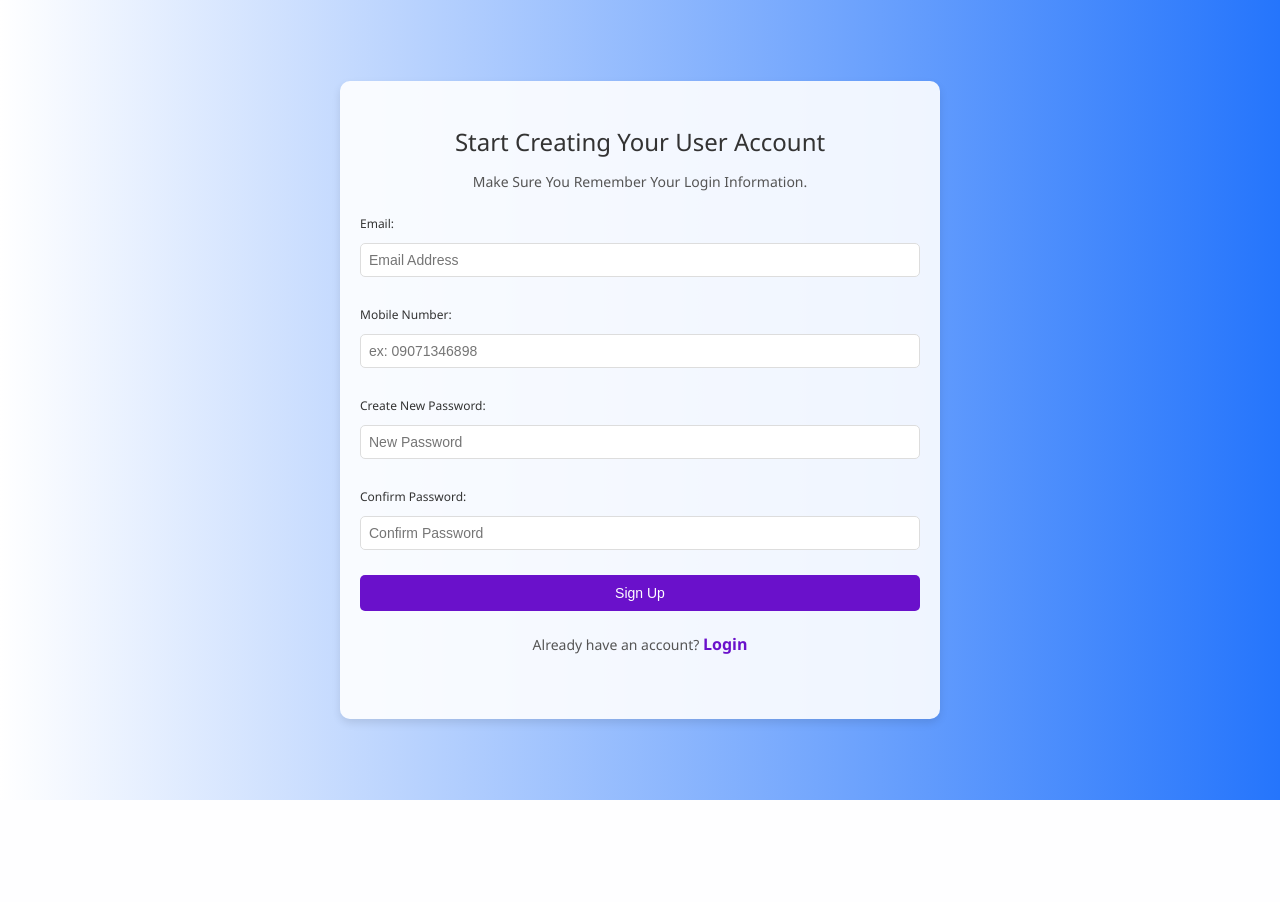
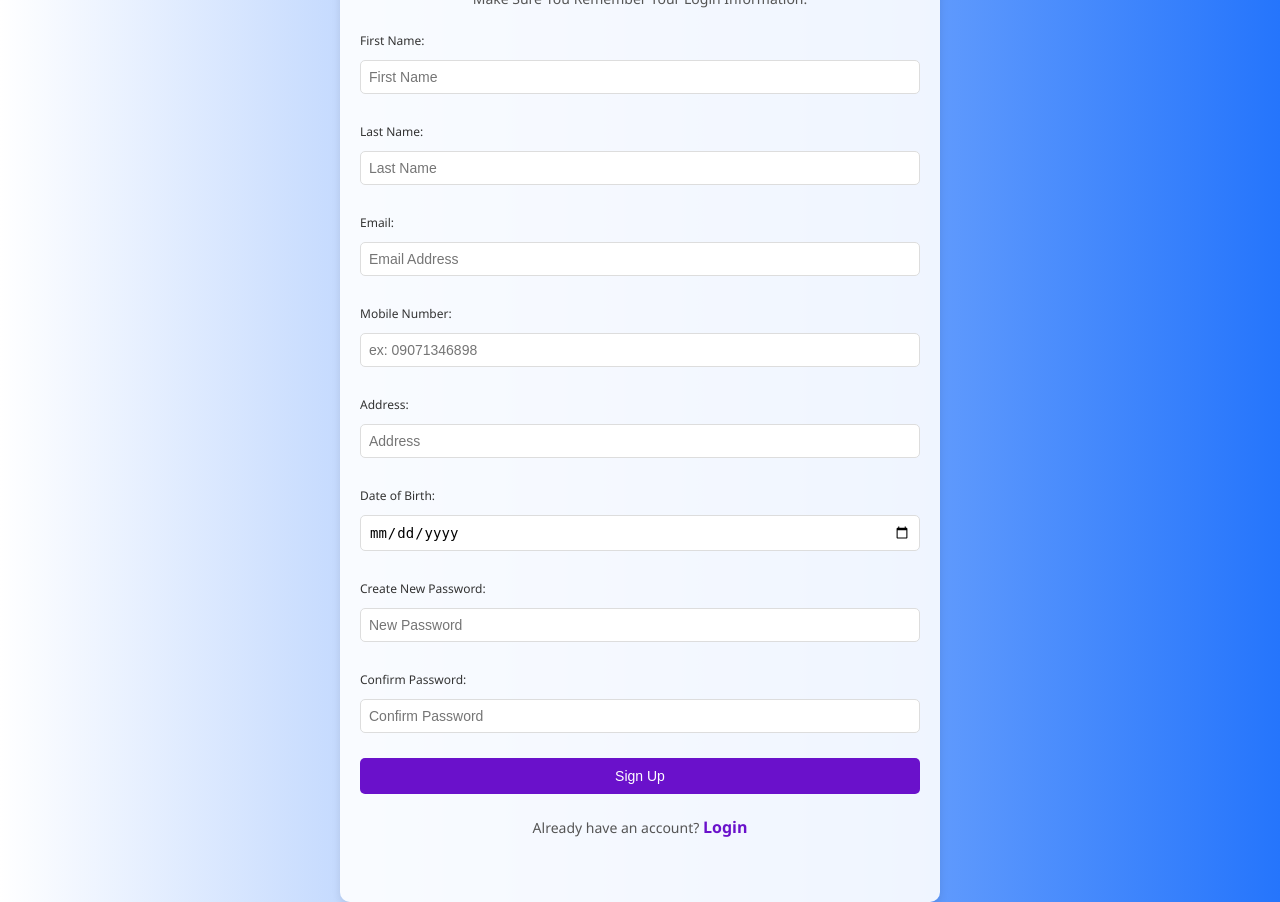
Before and after one commit to PrinceSanguan/Dentist-Appointment-System, a Laravel app: page /signup in a window 1280 px wide. Before the commit the page ends 800 px from the top, so only its background shows below. Run offline with Laravel 10, Linux system fonts and the light colour scheme.

Commit message:
push this

```diff
--- a/app/Http/Controllers/IndexController.php
+++ b/app/Http/Controllers/IndexController.php
@@ -11,11 +11,6 @@ class IndexController extends Controller
         return view ('welcome');
     }
 
-    public function signup()
-    {
-        return view ('signup');
-    }
-
     public function signin()
     {
         return view ('signin');
--- /dev/null
+++ b/app/Http/Controllers/SignupController.php
@@ -0,0 +1,48 @@
+<?php
+
+namespace App\Http\Controllers;
+
+use Illuminate\Http\Request;
+use App\Models\User;
+
+class SignupController extends Controller
+{
+    public function index()
+    {
+        return view ('signup');
+    }
+
+    public function signup(Request $request)
+    {
+        // Validate the request data with custom error messages
+        $request->validate([
+            'firstName' => 'required|string|max:255',
+            'lastName' => 'required|string|max:255',  // Corrected typo
+            'email' => 'required|email',  // Email validation and uniqueness check
+            'number' => 'required',  // Number validation for phone number
+            'address' => 'required|string|max:255',
+            'dob' => 'required',  // Ensure dob is a valid date
+            'password' => 'required|confirmed',
+        ]);
+
+        // Saving the user in the database
+        $user = User::create([
+            'firstName' => $request->input('firstName'),
+            'lastName' => $request->input('lastName'),  // Corrected typo
+            'email' => $request->input('email'),
+            'number' => $request->input('number'),
+            'address' => $request->input('address'),
+            'dob' => $request->input('dob'),  // dob is saved as it is
+            'userRole' => 'patient',  // Assuming default role is 'patient'
+            'password' => bcrypt($request->input('password')),  // Encrypt the password
+        ]);
+
+        // Check if user creation was successful
+        if (!$user) {
+            return redirect()->route('signup')->with('error', 'Failed to create user.');
+        }
+
+        // Redirect with success message if user is created successfully
+        return redirect()->route('signin')->with('success', 'Ikaw ay nakarehistro na!');
+    }
+}
--- a/resources/views/signup.blade.php
+++ b/resources/views/signup.blade.php
@@ -17,38 +17,65 @@
         <p class="header-text">Start Creating Your User Account</p>
         <p class="sub-text">Make Sure You Remember Your Login Information.</p>
         <div class="form-body">
-            <form action="" method="POST">
+
+            <form action="{{route('signup-form')}}" method="post">
+                @csrf
+                <div class="label-td">
+                    <label for="newemail" class="form-label">First Name:</label>
+                </div>
+                <div class="label-td">
+                    <input type="text" name="firstName" class="input-text" placeholder="First Name" required>
+                </div>
+                <div class="label-td">
+                    <label for="newemail" class="form-label">Last Name:</label>
+                </div>
+                <div class="label-td">
+                    <input type="text" name="lastName" class="input-text" placeholder="Last Name" required>
+                </div>
                 <div class="label-td">
                     <label for="newemail" class="form-label">Email:</label>
                 </div>
                 <div class="label-td">
-                    <input type="email" name="newemail" class="input-text" placeholder="Email Address" required>
+                    <input type="email" name="email" class="input-text" placeholder="Email Address" required>
                 </div>
                 <div class="label-td">
                     <label for="tele" class="form-label">Mobile Number:</label>
                 </div>
                 <div class="label-td">
-                    <input type="tel" name="tele" class="input-text" placeholder="ex: 09071346898" pattern="[0]{1}[0-9]{9}">
+                    <input type="number" name="number" class="input-text" placeholder="ex: 09071346898" required min="0">
                 </div>
                 <div class="label-td">
-                    <label for="newpassword" class="form-label">Create New Password:</label>
+                    <label class="form-label">Address:</label>
                 </div>
                 <div class="label-td">
-                    <input type="password" name="newpassword" class="input-text" placeholder="New Password" required>
+                    <input type="text" name="address" class="input-text" placeholder="Address" required>
                 </div>
                 <div class="label-td">
-                    <label for="cpassword" class="form-label">Confirm Password:</label>
+                    <label class="form-label">Date of Birth:</label>
                 </div>
                 <div class="label-td">
-                    <input type="password" name="cpassword" class="input-text" placeholder="Confirm Password" required>
+                    <input type="date" name="dob" class="input-text" placeholder="Date of Birth" required>
                 </div>
+                <div class="label-td">
+                    <label class="form-label">Create New Password:</label>
+                </div>
+                <div class="label-td">
+                    <input type="password" name="password" class="input-text" placeholder="New Password" required>
+                </div>
+
+                <div class="label-td">
+                    <label class="form-label">Confirm Password:</label>
+                </div>
+                <div class="label-td">
+                    <input type="password" name="password_confirmation" class="input-text" placeholder="Confirm Password" required>
+                </div>
+
                 <div>
-
-
                 <div>
                     <input type="submit" value="Sign Up" class="login-btn btn-primary btn">
                 </div>
             </form>
+
             <div>
                 <br>
                 <label for="" class="sub-text">Already have an account? </label>
--- a/routes/web.php
+++ b/routes/web.php
@@ -3,6 +3,7 @@
 use Illuminate\Support\Facades\Route;
 use App\Http\Controllers\IndexController;
 use App\Http\Controllers\AdminController;
+use App\Http\Controllers\SignupController;
 
 /*
 |--------------------------------------------------------------------------
@@ -16,7 +17,10 @@ use App\Http\Controllers\AdminController;
 */
 
 Route::get('/', [IndexController::class, 'index'])->name('welcome');
-Route::get('/signup', [IndexController::class, 'signup'])->name('signup');
+
+Route::get('/signup', [SignupController::class, 'index'])->name('signup');
+Route::post('/signup', [SignupController::class, 'signup'])->name('signup-form');
+
 Route::get('/signin', [IndexController::class, 'signin'])->name('signin');
 
 /**Admin Route */
```
Also changed, not shown: app/Models/User.php (+7 -2 lines), resources/views/signin.blade.php (+27 -1 lines), database/migrations/2014_10_12_000000_create_users_table.php.
